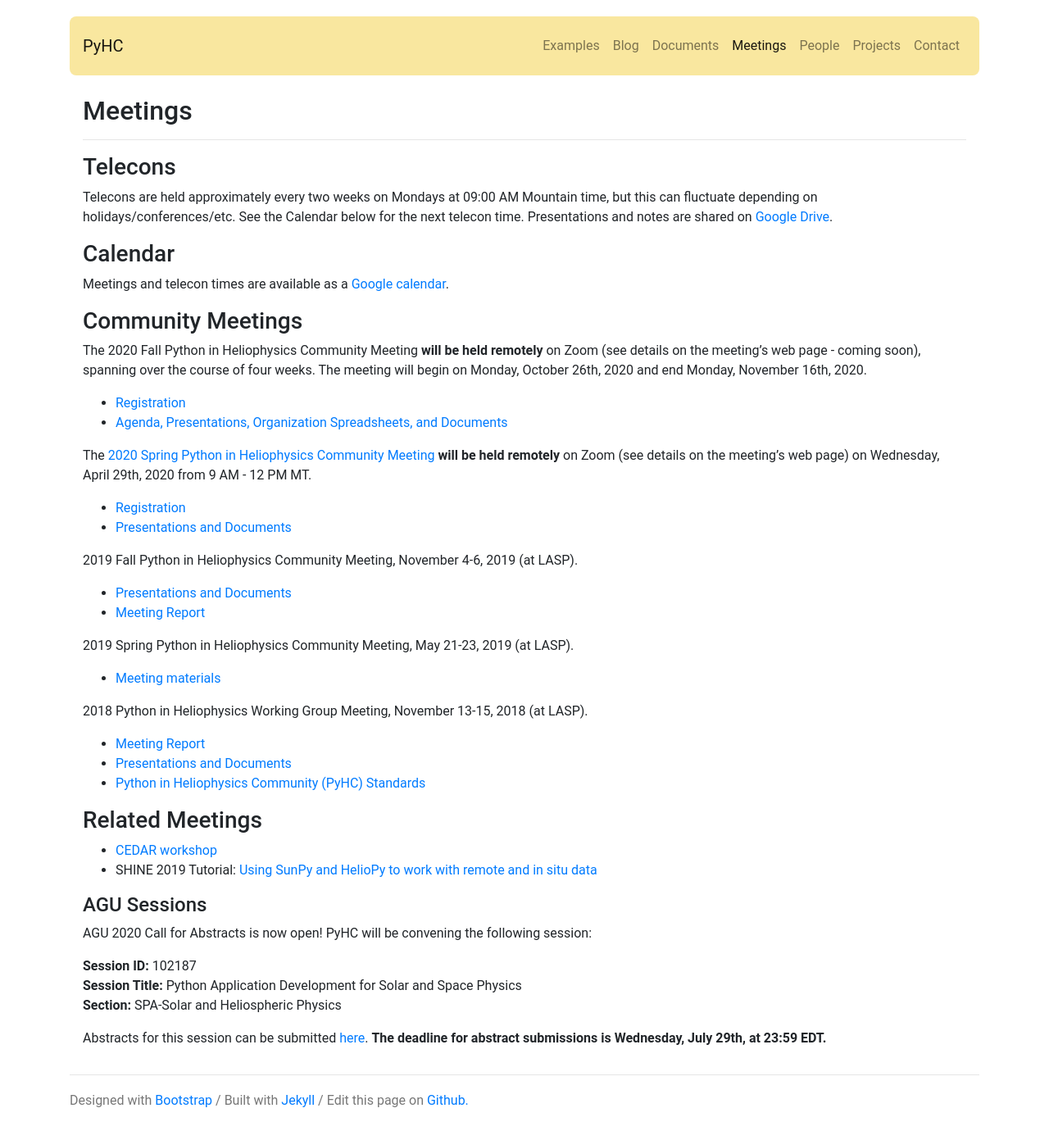
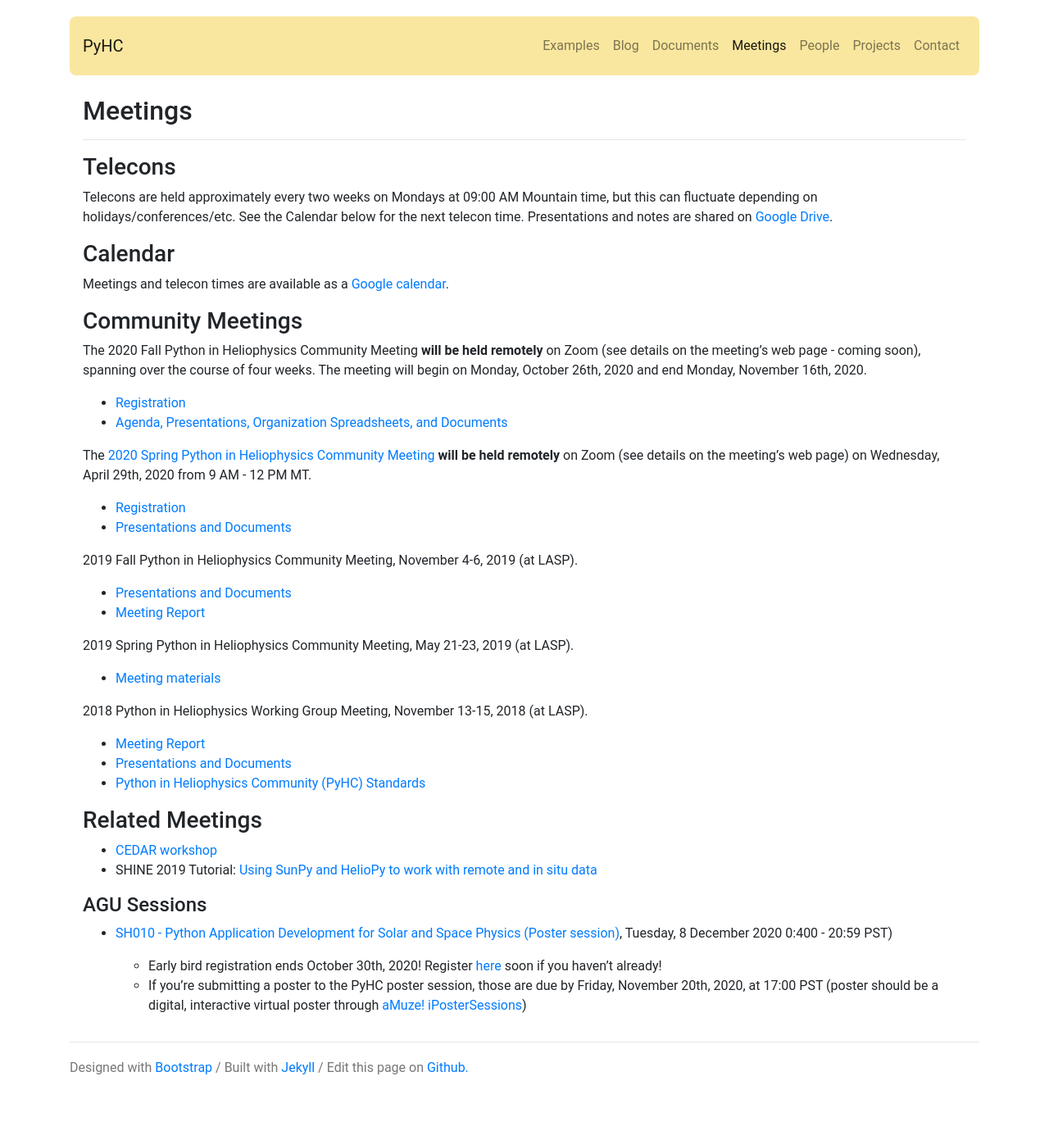
Before and after one commit to heliophysicsPy/heliophysicsPy.github.io, a Jekyll site: the page built from _pages/meetings.md, in a window 1280 px wide. Shown: the whole page at 82% size. Built offline with Jekyll 4.4.1, drawn with Linux system fonts in a browser that asks for light colours; nearby versions of some CDN libraries; after the commit the page ends 1351 px from its top, so only the background shows below that.

Commit message:
Updating AGU 2020 pyhc poster session information

```diff
--- a/_pages/meetings.md
+++ b/_pages/meetings.md
@@ -42,13 +42,7 @@ _pages/meetings/april2020.md %}) **will be held remotely** on Zoom (see details
 
 #### AGU Sessions
 
-AGU 2020 Call for Abstracts is now open! PyHC will be convening the following session:
+* [SH010 - Python Application Development for Solar and Space Physics (Poster session)](https://agu.confex.com/agu/fm20/meetingapp.cgi/Session/102187), Tuesday, 8 December 2020  0:400 - 20:59 PST)
 
-**Session ID:** 102187
-**Session Title:** Python Application Development for Solar and Space Physics
-**Section:** SPA-Solar and Heliospheric Physics
-
-Abstracts for this session can be submitted [here](https://agu.confex.com/agu/fm20/prelim.cgi/Session/102187). **The deadline for abstract submissions is Wednesday, July 29th, at 23:59 EDT.**
-
-
-[//]: # (* [SH41C - Python Application Development for Solar and Space Physics](https://agu.confex.com/agu/fm20/prelim.cgi/Session/102187), Thursday, 12 December 2019  08:00-12:20)
+    * Early bird registration ends October 30th, 2020! Register [here](https://www.agu.org/Fall-Meeting/Pages/Register-Housing/Registration-Rates) soon if you haven't already!
+    * If you're submitting a poster to the PyHC poster session, those are due by Friday, November 20th, 2020, at 17:00 PST (poster should be a digital, interactive virtual poster through [aMuze! iPosterSessions](https://ipostersessions.com/cases/))
```
